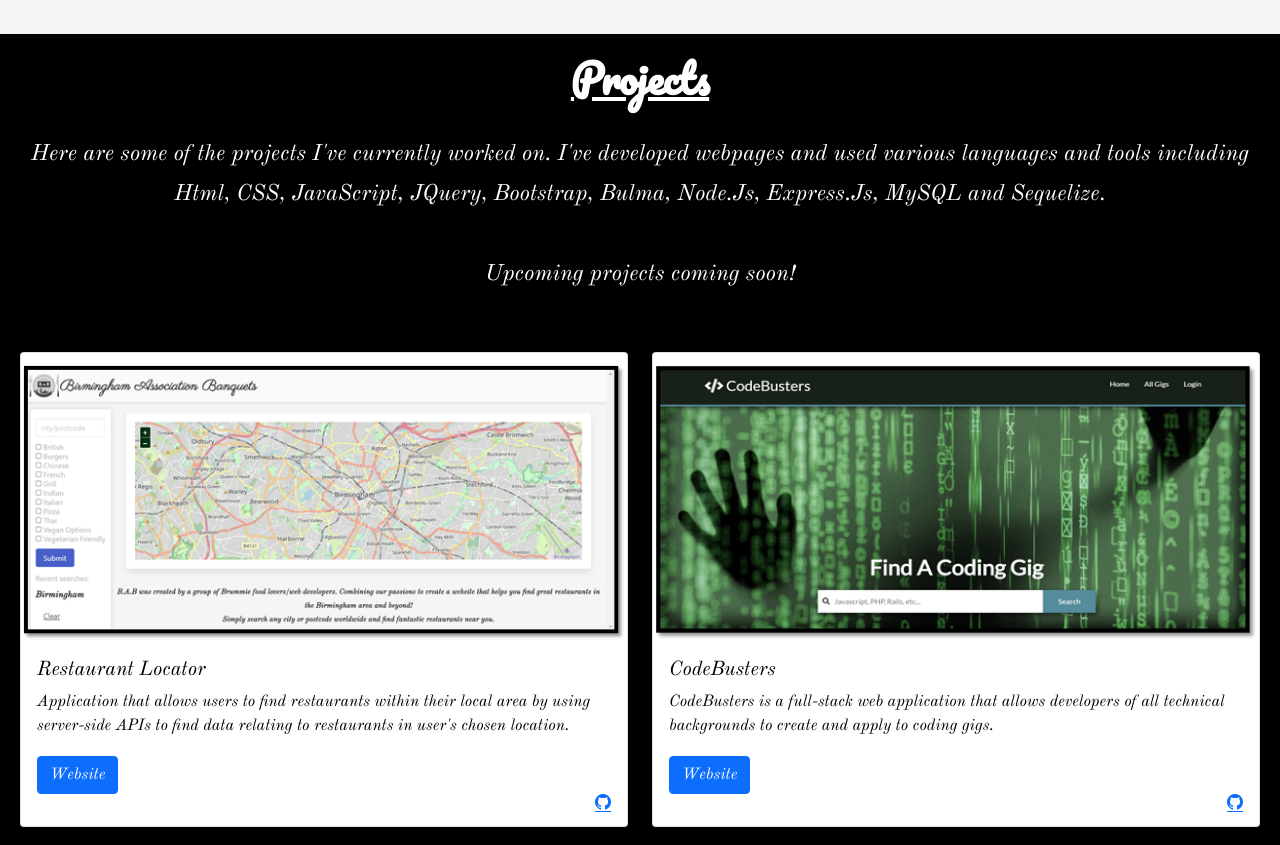
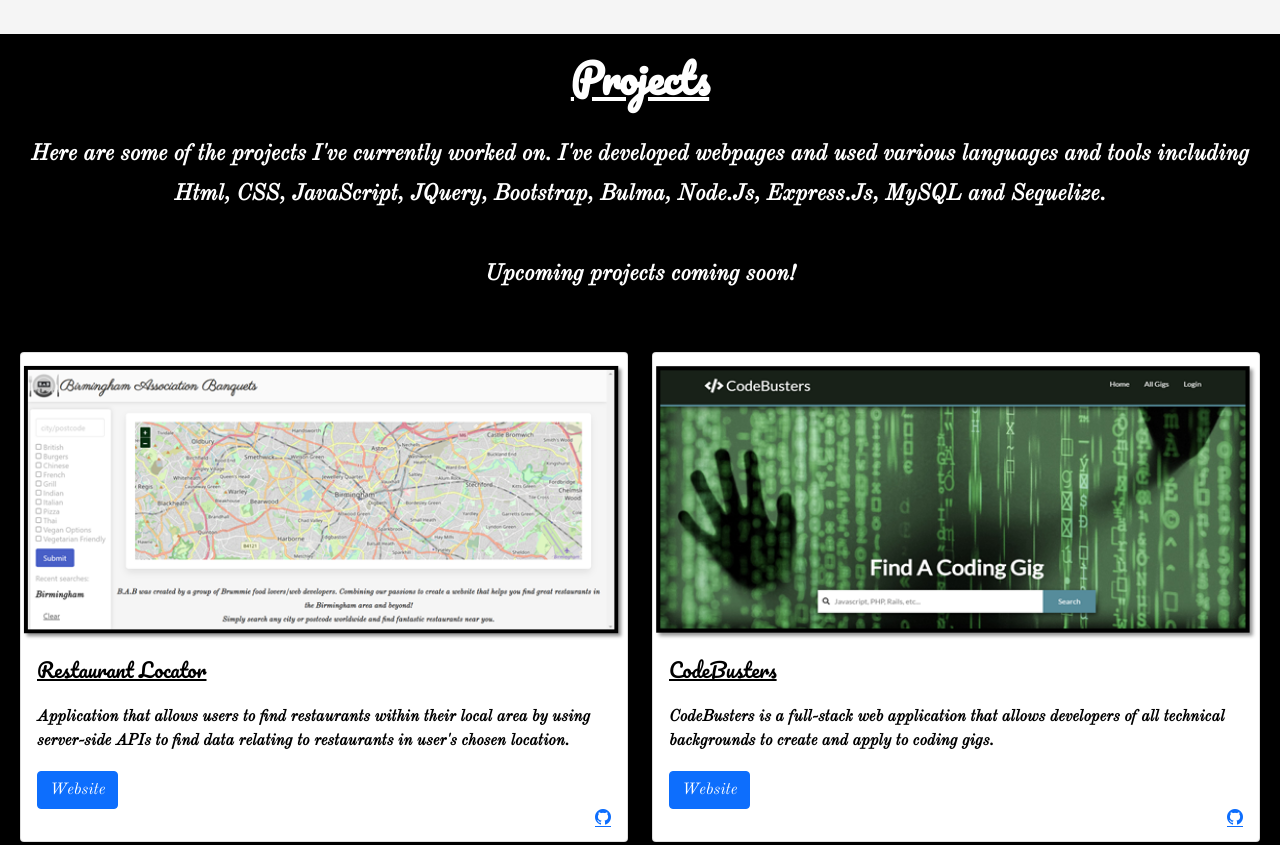
Before and after one commit to NAli3107/Full-Stack-Portfolio, a plain HTML site: page index.html in a window 1280 px wide. Shown: the part 900-1745 px from the top of the page. Drawn offline with nearby package versions, Linux system fonts and the light colour scheme.

Commit message:
changes to font styles and boldness

```diff
--- a/assets/css/style.css
+++ b/assets/css/style.css
@@ -77,6 +77,9 @@ html{
     padding: 20px 20px;
 }
 
+#work-section h3{
+    font-weight: bold;
+}
 .headings{
     text-align: center;
     font-size: 40px;
@@ -95,7 +98,13 @@ html{
 .card{
     color: black;
     font-family: "Old Standard TT", serif;
+    font-weight: bold;
     margin-top: 50px;
+}
+.card-title{
+    font-family: 'Pacifico', cursive;
+    padding-bottom: 15px;
+    text-decoration: underline;
 }
 .card-img-top {
     padding-top: 10px;
--- a/index.html
+++ b/index.html
@@ -67,7 +67,7 @@
             </ul>
             <span class="navbar-text">
               <a
-                href="./assets/resume/Curriculum Vitae.docx.pdf"
+                href="./assets/resume/Resume.pdf"
                 target="_blank"
                 >Resume
               </a>
```
Also changed, not shown: 2 other files.
